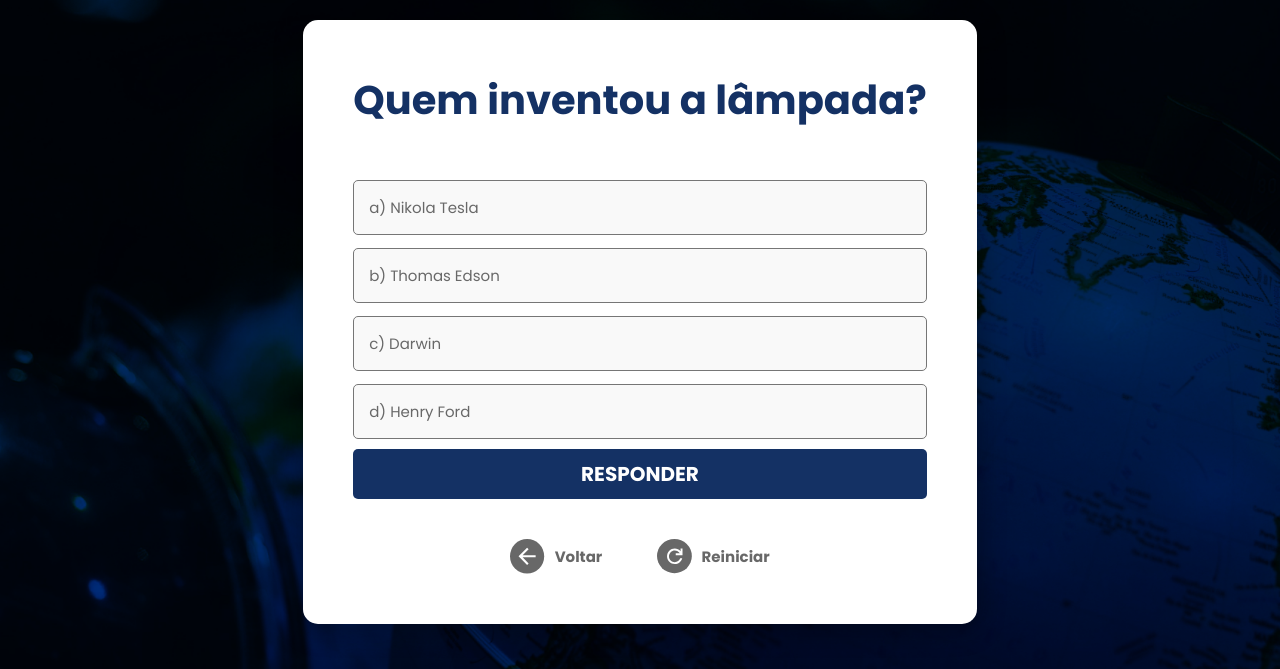
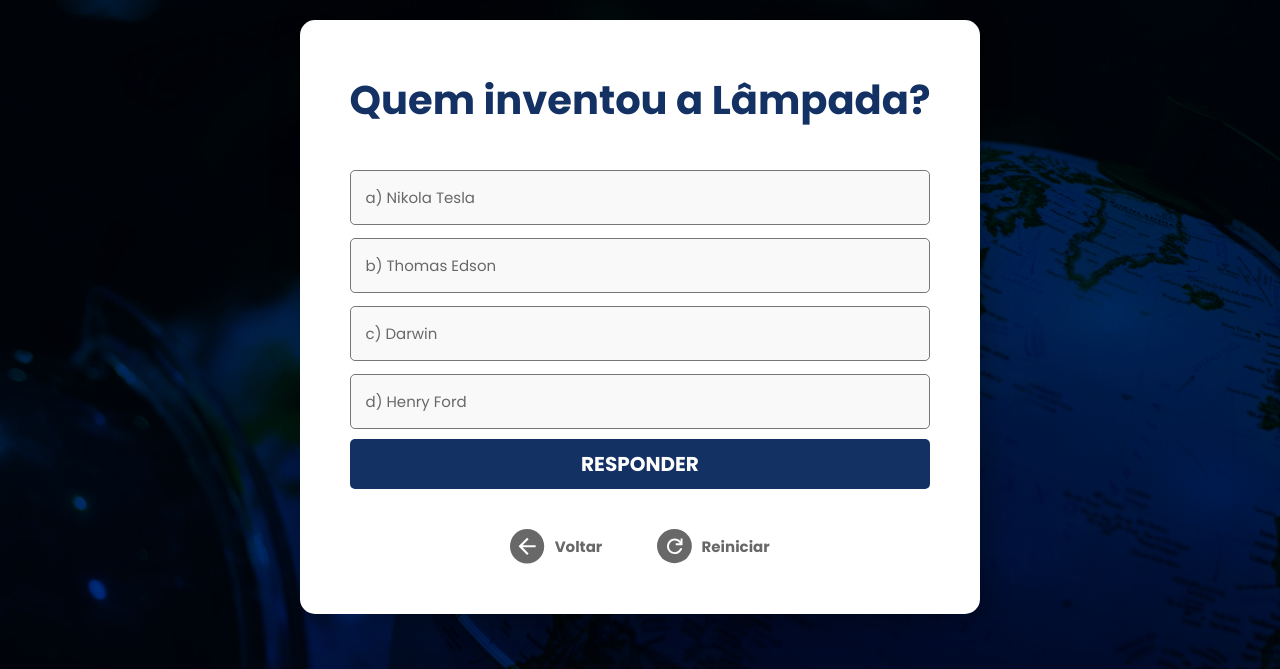
Before and after one commit to ronald-santos10/MasterQuiz, a plain HTML site: page play.html in a window 1280 px wide. Shown: the part 131-800 px from the top of the page. Drawn offline with Linux system fonts and the light colour scheme.

Commit message:
Teste de visualização da pergunta e alternativa no front

```diff
--- a/assets/play.js
+++ b/assets/play.js
@@ -0,0 +1,16 @@
+function PerguntaMolde(pergunta, alternativas, verdadeira) {
+    this.pergunta = pergunta;
+    this.alternativas = alternativas;
+  }
+
+  const pergunta1 = new PerguntaMolde("Quem inventou a Lâmpada?", {a: "Nikola Tesla", b: "Thomas Edson", c: "Darwin", d: "Henry Ford"});
+
+  const result = document.querySelector('#result')
+
+  result.innerHTML = `<h1 class="question">${pergunta1.pergunta}</h1>
+  <ul class="alternatives">
+      <li>a) ${pergunta1.alternativas.a}</li>
+      <li>b) ${pergunta1.alternativas.b}</li>
+      <li>c) ${pergunta1.alternativas.c}</li>
+      <li>d) ${pergunta1.alternativas.d}</li>
+  </ul>`;
--- a/play.html
+++ b/play.html
@@ -10,13 +10,7 @@
     <div class="box">
         <img src="./assets/img/logo.svg" alt="" class="logo">
         <div class="container">
-            <h1 class="question">Quem inventou a lâmpada?</h1>
-            <ul class="alternatives">
-                <li>a) Nikola Tesla</li>
-                <li>b) Thomas Edson</li>
-                <li>c) Darwin</li>
-                <li>d) Henry Ford</li>
-            </ul>
+            <div class="result" id="result"></div>
             <button>RESPONDER</button>
             <div class="navegation">
                 <span class="btn-navigation">
@@ -31,6 +25,6 @@
         </div>
     </div>
 
-    <script src="/assets/play.js"></script>
+    <script src="./assets/play.js"></script>
 </body>
 </html>
```
Also changed, not shown: home.html (+0 -2 lines).
